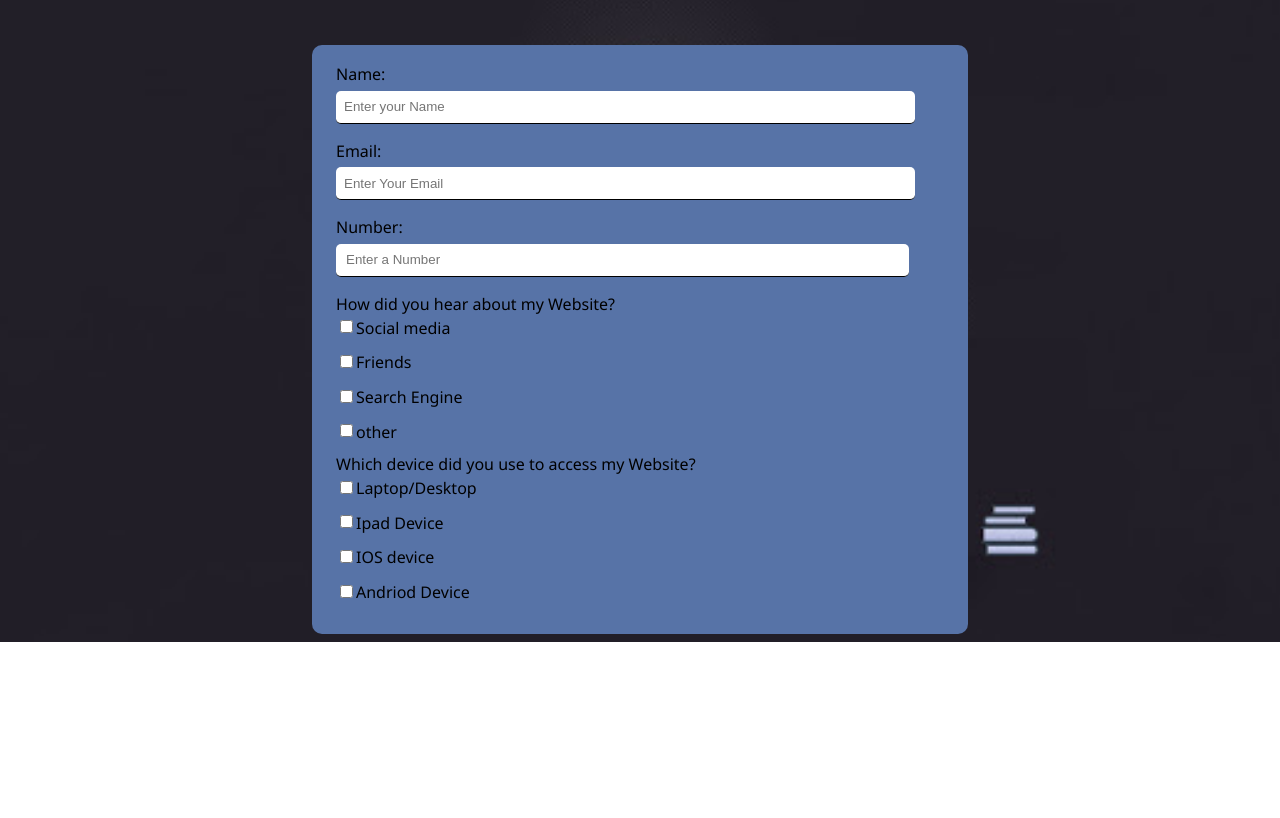
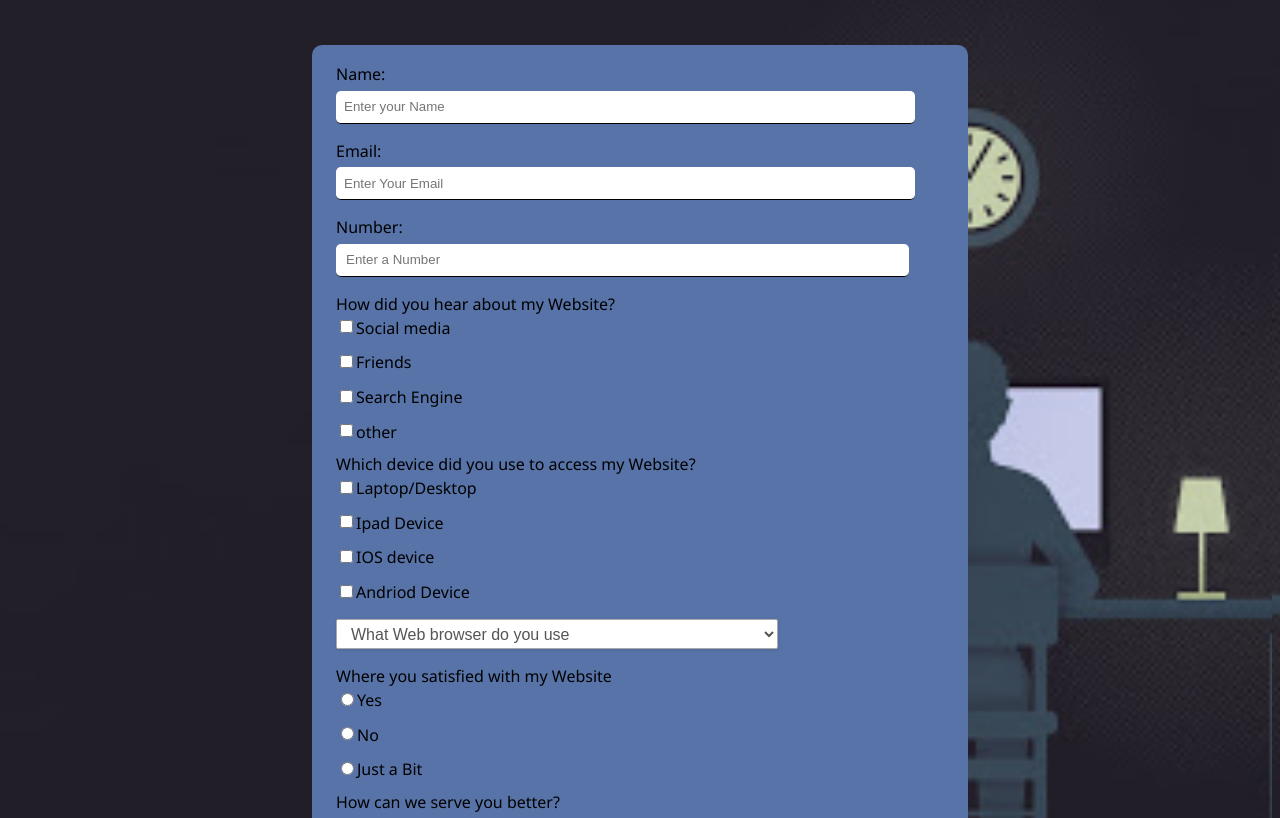
Before and after one commit to adekniyi/survey-form-freecodecamp, a plain HTML site: page index.html in a window 1280 px wide. Shown: the part 88-906 px from the top of the page. Before the commit the page ends 800 px from the top, so only its background shows below. Drawn offline with Linux system fonts and the light colour scheme.

Commit message:
next commit

```diff
--- a/index.html
+++ b/index.html
@@ -28,7 +28,21 @@
                 <input type="checkbox" name="checkboxes" value="checkboxes" id="checkboxes">Ipad Device<br>
                 <input type="checkbox" name="checkboxes" value="checkboxes" id="checkboxes">IOS device<br>
                 <input type="checkbox" name="checkboxes" value="checkboxes" id="checkboxes">Andriod Device<br>
-
+                <select name="dropdown" id="dropdown">
+                    <option value="">What Web browser do you use</option>
+                    <option value="">Google Chrome</option>
+                    <option value="">Fire Fox</option>
+                    <option value="">IE</option>
+                    <option value="">Safari</option>
+                    <option value="">Opera</option>
+                </select><br>
+                <label for="radioinput">Where you satisfied with my Website</label><br>
+                <input type="radio" name="radioinput1" id="radioinput">Yes<br>
+                <input type="radio" name="radioinput" id="radioinput">No<br>
+                <input type="radio" name="radioinput" id="radioinput">Just a Bit<br>
+                <label for="text">How can we serve you better?</label><br>
+                <textarea name="text" placeholder="pls tell us how we can serve you better" id="text" cols="60" rows="7"></textarea><br>
+                <button id="submit">Submit</button>
             </form>
 
     </div>
```
